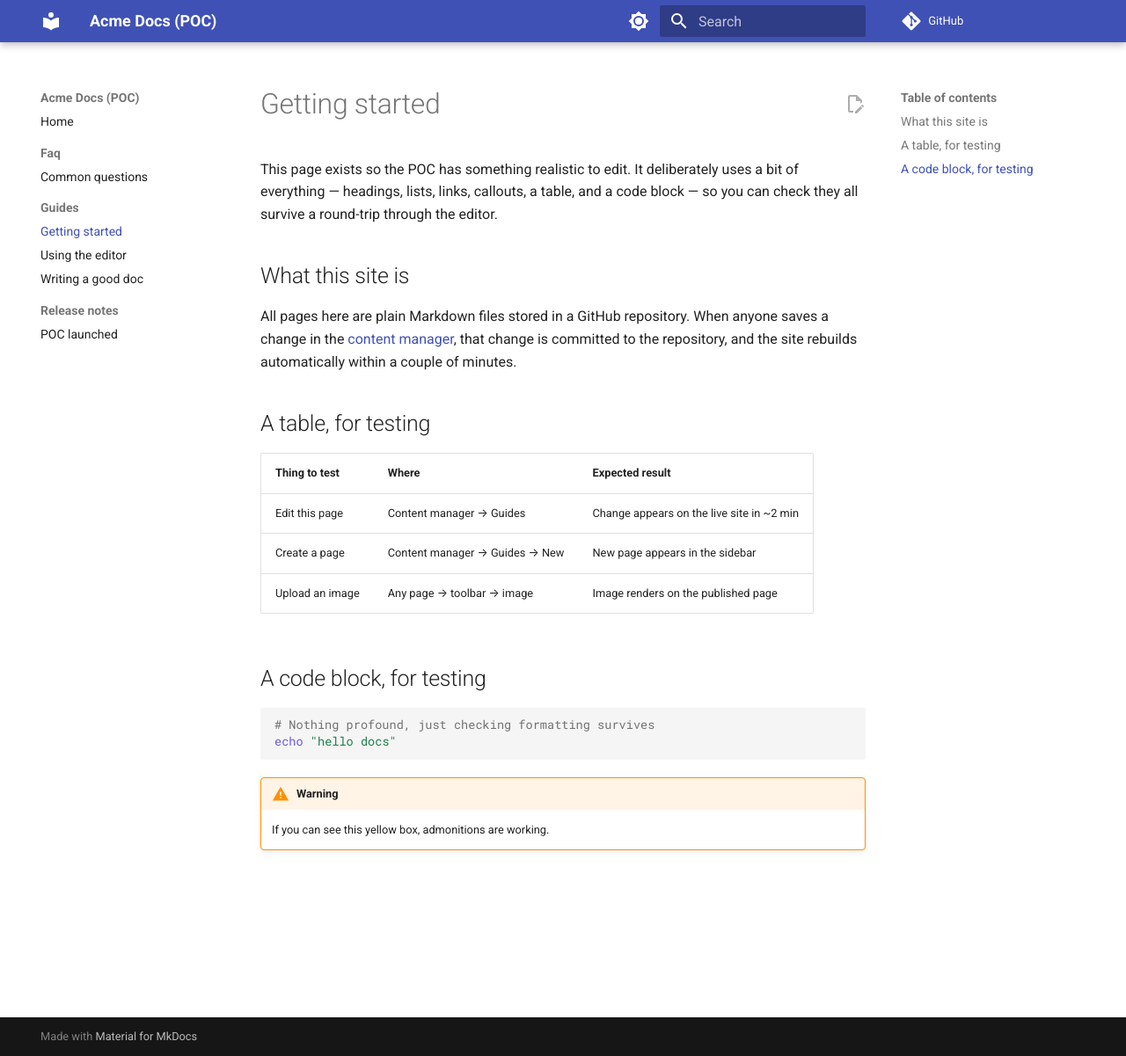
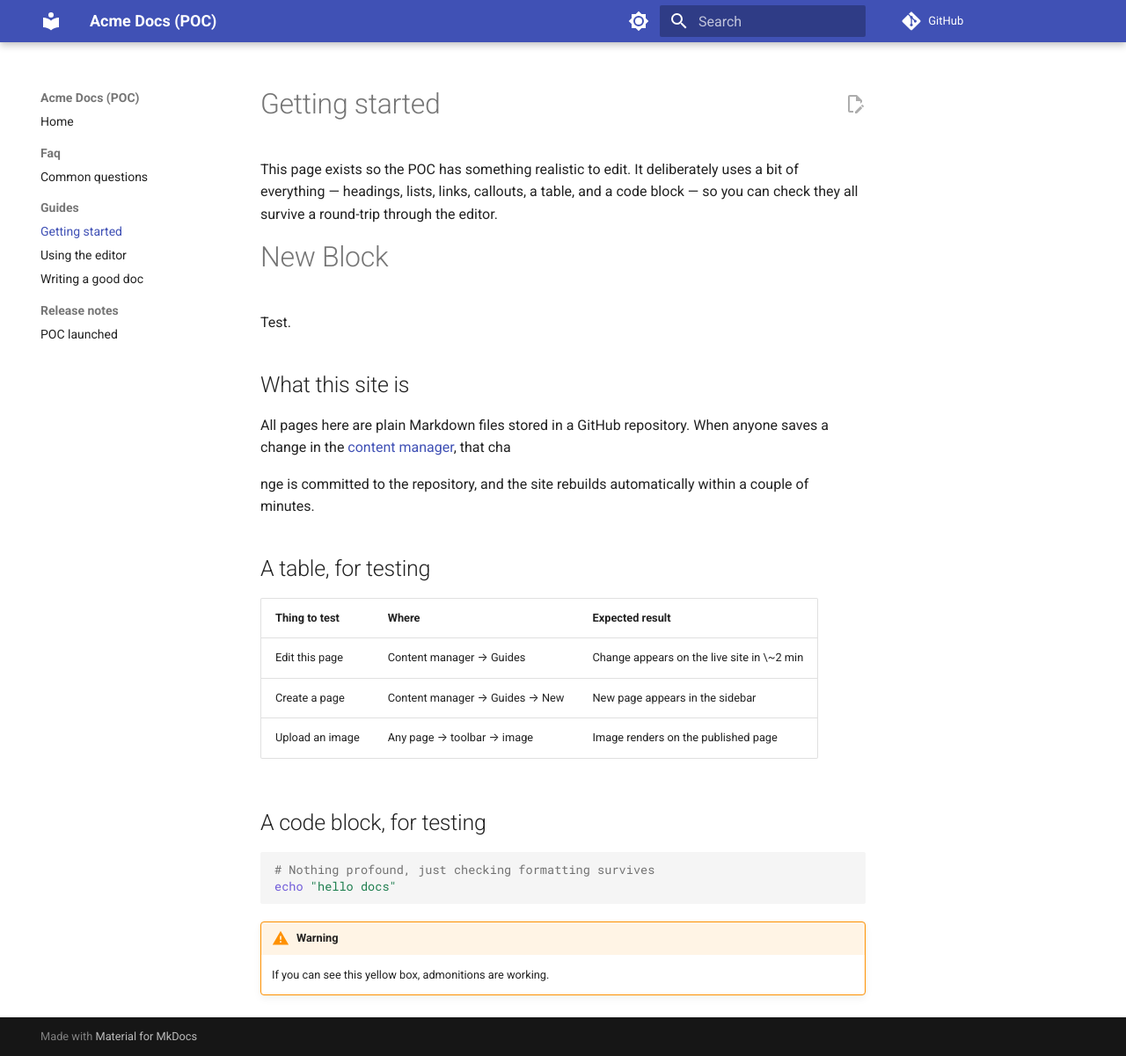
Before and after one commit to Robbie-Goff/poc_acme-docs, an MkDocs documentation site: the page built from docs/guides/getting-started.md, in a window 1280 px wide and 1201 px high. Shown: the whole window at 88% size. Built offline with MkDocs 1.6.1 and Material for MkDocs 9.7.7, drawn with Linux system fonts in a browser that asks for light colours; comment, search, counter and statistics services are not loaded.

Commit message:
Update Guide “getting-started”

```diff
--- a/docs/guides/getting-started.md
+++ b/docs/guides/getting-started.md
@@ -10,18 +10,24 @@
 code block — so you can check they all survive a round-trip through the
 editor.
 
+# New Block
+
+Test.
+
 ## What this site is
 
 All pages here are plain Markdown files stored in a GitHub repository. When
-anyone saves a change in the [content manager](../admin/), that change is
+anyone saves a change in the [content manager](../admin/), that cha
+
+nge is
 committed to the repository, and the site rebuilds automatically within a
 couple of minutes.
 
 ## A table, for testing
 
 | Thing to test | Where | Expected result |
-| ------------- | ----- | --------------- |
-| Edit this page | Content manager → Guides | Change appears on the live site in ~2 min |
+| --- | --- | --- |
+| Edit this page | Content manager → Guides | Change appears on the live site in \~2 min |
 | Create a page | Content manager → Guides → New | New page appears in the sidebar |
 | Upload an image | Any page → toolbar → image | Image renders on the published page |
 
```
